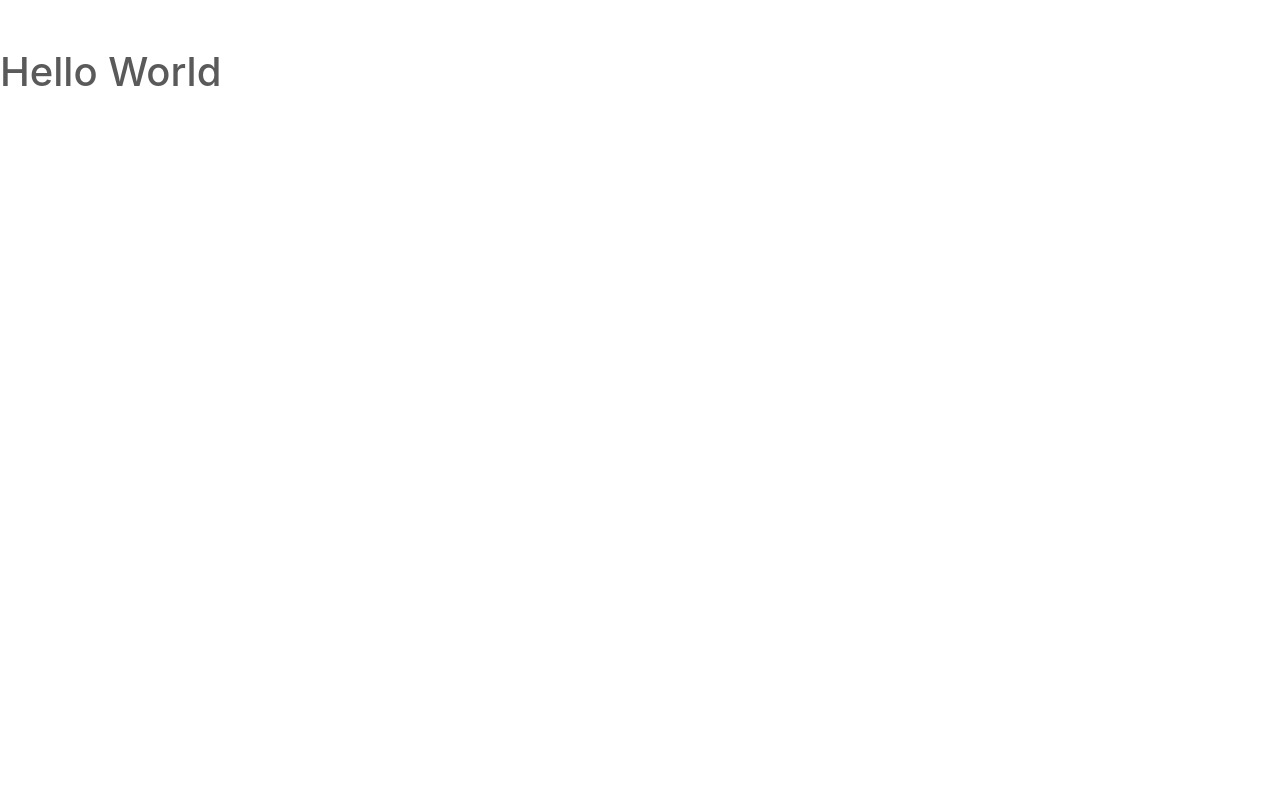
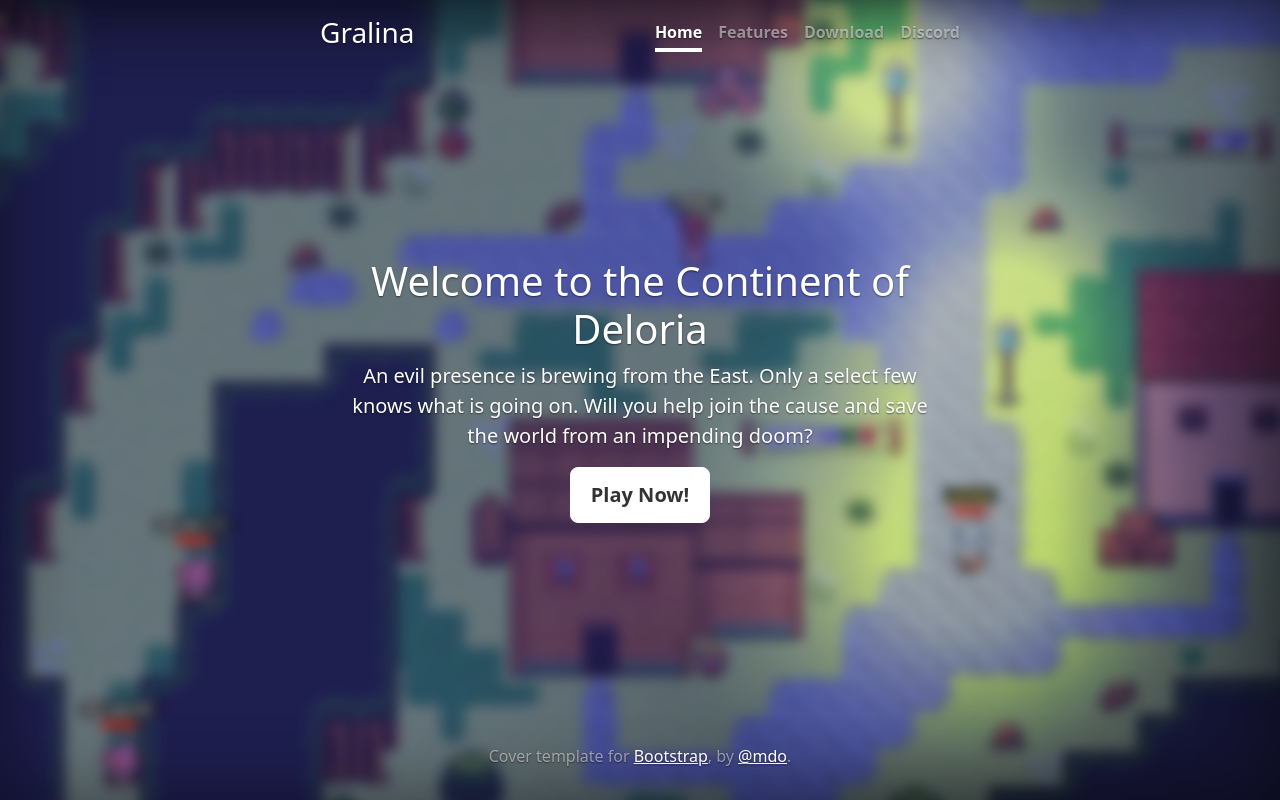
Before and after one commit to DjKniteX/gralina, a plain HTML site: page index.html in a window 1280 px wide. Drawn offline with nearby package versions, Linux system fonts and the light colour scheme.

Commit message:
the return of Gralina

```diff
--- a/index.html
+++ b/index.html
@@ -1,22 +1,49 @@
+
+<!-- In Dedication to Robin Perris -->
+
 <!doctype html>
 <html lang="en">
   <head>
-    <!-- Required meta tags -->
     <meta charset="utf-8">
-    <meta name="viewport" content="width=device-width, initial-scale=1, shrink-to-fit=no">
+    <meta name="viewport" content="width=device-width, initial-scale=1">
+    <title>Gralina - Free 2D ORPG</title>
+    <link href="https://cdn.jsdelivr.net/npm/bootstrap@5.3.1/dist/css/bootstrap.min.css" rel="stylesheet" integrity="sha384-4bw+/aepP/YC94hEpVNVgiZdgIC5+VKNBQNGCHeKRQN+PtmoHDEXuppvnDJzQIu9" crossorigin="anonymous">
 
-    <!-- Bootstrap CSS -->
-    <link rel="stylesheet" href="https://maxcdn.bootstrapcdn.com/bootstrap/4.0.0/css/bootstrap.min.css" integrity="sha384-Gn5384xqQ1aoWXA+058RXPxPg6fy4IWvTNh0E263XmFcJlSAwiGgFAW/dAiS6JXm" crossorigin="anonymous">
-    <link rel="stylesheet" href="style.css">
-    <title>Gralina - The 2nd Chapter </title>
+  <!-- Custom styles for this template -->
+    <link href="style.css" rel="stylesheet">
   </head>
   <body>
-<h1>Hello World</h1>
+    <body class="text-center">
 
-    <!-- Optional JavaScript -->
-    <!-- jQuery first, then Popper.js, then Bootstrap JS -->
-    <script src="https://code.jquery.com/jquery-3.2.1.slim.min.js" integrity="sha384-KJ3o2DKtIkvYIK3UENzmM7KCkRr/rE9/Qpg6aAZGJwFDMVNA/GpGFF93hXpG5KkN" crossorigin="anonymous"></script>
-    <script src="https://cdnjs.cloudflare.com/ajax/libs/popper.js/1.12.9/umd/popper.min.js" integrity="sha384-ApNbgh9B+Y1QKtv3Rn7W3mgPxhU9K/ScQsAP7hUibX39j7fakFPskvXusvfa0b4Q" crossorigin="anonymous"></script>
-    <script src="https://maxcdn.bootstrapcdn.com/bootstrap/4.0.0/js/bootstrap.min.js" integrity="sha384-JZR6Spejh4U02d8jOt6vLEHfe/JQGiRRSQQxSfFWpi1MquVdAyjUar5+76PVCmYl" crossorigin="anonymous"></script>
+        <div class="cover-container d-flex h-100 p-3 mx-auto flex-column">
+          <header class="masthead mb-auto">
+            <div class="inner">
+              <h3 class="masthead-brand">Gralina</h3>
+              <nav class="nav nav-masthead justify-content-center">
+                <a class="nav-link active" href="#">Home</a>
+                <a class="nav-link" href="#">Features</a>
+                <a class="nav-link" href="#">Download</a>
+                <a class="nav-link" href="#">Discord</a>
+              </nav>
+            </div>
+          </header>
+
+          <main role="main" class="inner cover">
+            <h1 class="cover-heading">Welcome to the Continent of Deloria </h1>
+            <p class="lead">An evil presence is brewing from the East. Only a select few knows what is going on. Will you help join the cause and save the world from an impending doom?</p>
+            <p class="lead">
+              <a href="#" class="btn btn-lg btn-secondary">Play Now!</a>
+            </p>
+          </main>
+
+          <footer class="mastfoot mt-auto">
+            <div class="inner">
+              <p>Cover template for <a href="https://getbootstrap.com/">Bootstrap</a>, by <a href="https://twitter.com/mdo">@mdo</a>.</p>
+            </div>
+          </footer>
+        </div>
+    <script src="https://cdn.jsdelivr.net/npm/bootstrap@5.3.1/dist/js/bootstrap.bundle.min.js" integrity="sha384-HwwvtgBNo3bZJJLYd8oVXjrBZt8cqVSpeBNS5n7C8IVInixGAoxmnlMuBnhbgrkm" crossorigin="anonymous"></script>
+    <script src="https://cdn.jsdelivr.net/npm/@popperjs/core@2.11.8/dist/umd/popper.min.js" integrity="sha384-I7E8VVD/ismYTF4hNIPjVp/Zjvgyol6VFvRkX/vR+Vc4jQkC+hVqc2pM8ODewa9r" crossorigin="anonymous"></script>
+<script src="https://cdn.jsdelivr.net/npm/bootstrap@5.3.1/dist/js/bootstrap.min.js" integrity="sha384-Rx+T1VzGupg4BHQYs2gCW9It+akI2MM/mndMCy36UVfodzcJcF0GGLxZIzObiEfa" crossorigin="anonymous"></script>
   </body>
 </html>
--- a/style.css
+++ b/style.css
@@ -1,90 +1,114 @@
-/* GLOBAL STYLES
--------------------------------------------------- */
-/* Padding below the footer and lighter body text */
+/*
+From Bootstrap Cover Example
+*/
 
-body {
-    padding-top: 3rem;
-    padding-bottom: 3rem;
-    color: #5a5a5a;
+/*
+ * Globals
+ */
+
+/* Links */
+a,
+a:focus,
+a:hover {
+  color: #fff;
+}
+
+/* Custom default button */
+.btn-secondary,
+.btn-secondary:hover,
+.btn-secondary:focus {
+  color: #333;
+  text-shadow: none; /* Prevent inheritance from `body` */
+  background-color: #fff;
+  border: .05rem solid #fff;
 }
 
 
-  /* CUSTOMIZE THE CAROUSEL
-  -------------------------------------------------- */
+/*
+ * Base structure
+ */
 
-  /* Carousel base class */
-  .carousel {
-    margin-bottom: 4rem;
-  }
-  /* Since positioning the image, we need to help out the caption */
-  .carousel-caption {
-    bottom: 3rem;
-    z-index: 10;
+html,
+body {
+  height: 100%;
+  background-image: url("img/background.png");
 }
 
-  /* Declare heights because of positioning of img element */
-  .carousel-item {
-    height: 32rem;
-    background-color: #777;
+body {
+  display: -ms-flexbox;
+  display: -webkit-box;
+  display: flex;
+  -ms-flex-pack: center;
+  -webkit-box-pack: center;
+  justify-content: center;
+  color: #fff;
+  text-shadow: 0 .05rem .1rem rgba(0, 0, 0, .5);
+  box-shadow: inset 0 0 5rem rgba(0, 0, 0, .5);
 }
-  .carousel-item > img {
-    position: absolute;
-    top: 0;
-    left: 0;
-    min-width: 100%;
-    height: 32rem;
+
+.cover-container {
+  max-width: 42em;
 }
 
 
-  /* MARKETING CONTENT
-  -------------------------------------------------- */
+/*
+ * Header
+ */
+.masthead {
+  margin-bottom: 2rem;
+}
 
-  /* Center align the text within the three columns below the carousel */
-  .marketing .col-lg-4 {
-    margin-bottom: 1.5rem;
-    text-align: center;
+.masthead-brand {
+  margin-bottom: 0;
 }
-  .marketing h2 {
-    font-weight: 400;
+
+.nav-masthead .nav-link {
+  padding: .25rem 0;
+  font-weight: 700;
+  color: rgba(255, 255, 255, .5);
+  background-color: transparent;
+  border-bottom: .25rem solid transparent;
 }
-  .marketing .col-lg-4 p {
-    margin-right: .75rem;
-    margin-left: .75rem;
+
+.nav-masthead .nav-link:hover,
+.nav-masthead .nav-link:focus {
+  border-bottom-color: rgba(255, 255, 255, .25);
+}
+
+.nav-masthead .nav-link + .nav-link {
+  margin-left: 1rem;
+}
+
+.nav-masthead .active {
+  color: #fff;
+  border-bottom-color: #fff;
+}
+
+@media (min-width: 48em) {
+  .masthead-brand {
+    float: left;
+  }
+  .nav-masthead {
+    float: right;
+  }
 }
 
 
-  /* Featurettes
-  ------------------------- */
-
-  .featurette-divider {
-    margin: 5rem 0; /* Space out the Bootstrap <hr> more */
+/*
+ * Cover
+ */
+.cover {
+  padding: 0 1.5rem;
+}
+.cover .btn-lg {
+  padding: .75rem 1.25rem;
+  font-weight: 700;
 }
 
-  /* Thin out the marketing headings */
-  .featurette-heading {
-    font-weight: 300;
-    line-height: 1;
-    letter-spacing: -.05rem;
+
+/*
+ * Footer
+ */
+.mastfoot {
+  color: rgba(255, 255, 255, .5);
 }
-
-  /* RESPONSIVE CSS
--------------------------------------------------- */
-
-@media (min-width: 40em) {
-    /* Bump up size of carousel content */
-    .carousel-caption p {
-      margin-bottom: 1.25rem;
-      font-size: 1.25rem;
-      line-height: 1.4;
-    }
-
-    .featurette-heading {
-      font-size: 50px;
-    }
-  }
-
-  @media (min-width: 62em) {
-    .featurette-heading {
-      margin-top: 7rem;
-    }
-  }
```
Also changed, not shown: img/background.png (added), img/logo.png (added), main.js (added), 3 other files. Lines whose indentation alone changed are shown as unchanged.
